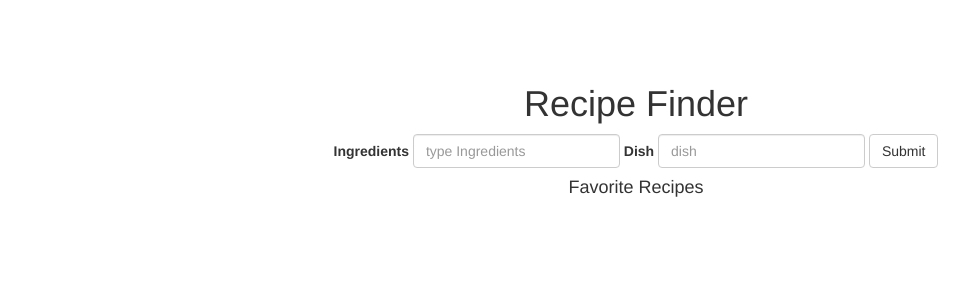
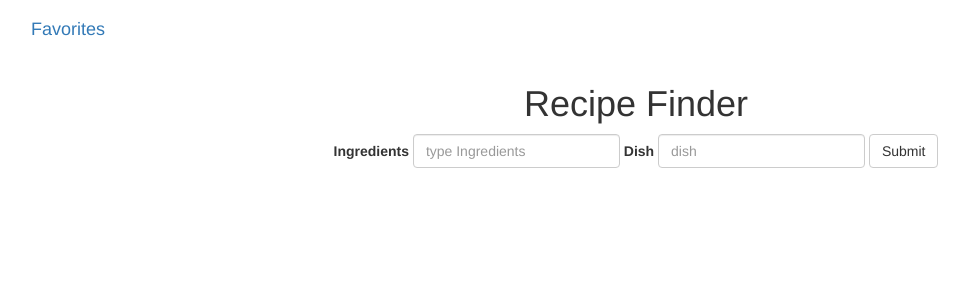
Before and after one commit to nibiru2O12/recipe-finder, a React (Create React App) app: page / in a window 1280 px wide. Shown: the top 300 px of the page, without its empty margins (4-973 px from the left). Built offline with nearby package versions, Linux system fonts and the light colour scheme.

Commit message:
added local redux connect on SearchRecipe component. BrowserROuter,Switch and Route. add ling to favorites on SearchRecipe.js and link to home on Favoritelist.js

```diff
--- a/src/Styles/index.css
+++ b/src/Styles/index.css
@@ -34,3 +34,9 @@ body{
   font-size: 20px;
   margin-right: 20px;
 }
+
+.link{
+  position: absolute;
+  left:35px;
+  top:20px;
+}
--- a/src/components/App.js
+++ b/src/components/App.js
@@ -1,8 +1,7 @@
 import React,{Component} from 'react';
+import {connect} from 'react-redux';
+import RecipeList from './RecipeList';
 import SearchRecipes from './SearchRecipes';
-import {connect} from 'react-redux';
-import {setRecipes} from '../actions';
-import RecipeList from './RecipeList';
 import FavoriteList from './FavoriteList';
 
 class App extends Component{
@@ -10,9 +9,8 @@ class App extends Component{
     return(
       <div>
         <h1>Recipe Finder</h1>
-        <SearchRecipes recipes={this.props.recipes} onSearch={this.props.setRecipes}/>
+        <SearchRecipes/>
         <RecipeList recipes={this.props.recipes}/>
-        <FavoriteList />
       </div>
     )
   }
@@ -20,4 +18,4 @@ class App extends Component{
 
 const mapStateToProps = state =>{return {recipes:state.recipes}};
 
-export default connect(mapStateToProps,{setRecipes})(App);
+export default connect(mapStateToProps,{})(App);
--- a/src/components/FavoriteList.js
+++ b/src/components/FavoriteList.js
@@ -1,5 +1,6 @@
 import React,{Component} from 'react';
 import {connect} from 'react-redux';
+import {Link} from 'react-router-dom';
 import RecipeItem from './RecipeItem';
 
 class FavoriteList extends Component{
@@ -8,6 +9,7 @@ class FavoriteList extends Component{
     console.log('props',this.props.favorites);
     return(
       <div>
+        <h4><Link to='/' className="link">Home</Link></h4>
         <h4>Favorite Recipes</h4>
         {
           favorites.map((recipe,id)=>{
--- a/src/components/SearchRecipes.js
+++ b/src/components/SearchRecipes.js
@@ -1,5 +1,9 @@
 import React,{Component} from 'react';
+import {connect} from 'react-redux';
 import {Form,FormGroup,FormControl,ControlLabel,Button} from 'react-bootstrap';
+import {Link} from 'react-router-dom';
+
+import {setRecipes} from '../actions';
 
 class SearchRecipes extends Component{
 
@@ -27,16 +31,17 @@ class SearchRecipes extends Component{
       mode: 'cors',
       headers:{'Access-Control-Allow-Origin':'*','Content-Type':'text/json'}
     }).then(response => response.json())
-      .then(json => this.props.onSearch(json.results));
+      .then(json => this.props.setRecipes(json.results));
 
   }
 
   render(){
 
     const {dish,ingredients} = this.state;
-
+    const favCount = this.props.favoriteRecipes.length;
     return(
         <div>
+          <h4><Link to='/favorites' className="link">Favorites {favCount>0 ? '(' + favCount + ')' : ''}</Link></h4>
           <Form inline>
             <FormGroup>
               <ControlLabel>Ingredients</ControlLabel>
@@ -60,4 +65,6 @@ class SearchRecipes extends Component{
   }
 }
 
-export default SearchRecipes
+const mapStateToProps=state=>{return state};
+
+export default connect(mapStateToProps,{setRecipes})(SearchRecipes)
--- a/src/index.js
+++ b/src/index.js
@@ -1,5 +1,6 @@
 import React from 'react';
 import ReactDOM from 'react-dom';
+import {BrowserRouter,Switch,Route} from 'react-router-dom';
 import './Styles/index.css';
 
 import {Provider} from 'react-redux';
@@ -7,6 +8,7 @@ import {createStore} from 'redux'
 import rootReducers from './reducers';
 
 import App from './components/App';
+import Favoriteist from './components/FavoriteList';
 
 const store = createStore(rootReducers);
 store.subscribe(()=> console.log('start listening to store',store.getState()));
@@ -15,7 +17,12 @@ let rootElement = document.getElementById('root');
 
 ReactDOM.render(
   <Provider store={store}>
-      <App />
+      <BrowserRouter>
+        <Switch>
+          <Route exact path='/' component={App} />
+          <Route patch='/favorites' component={Favoriteist} />
+        </Switch>
+      </BrowserRouter>
   </Provider>,
   rootElement
 );
```
